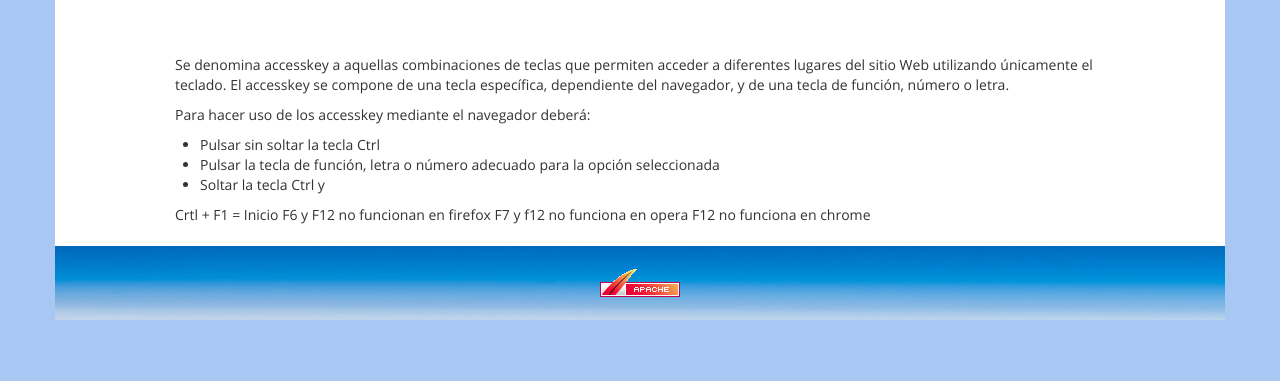
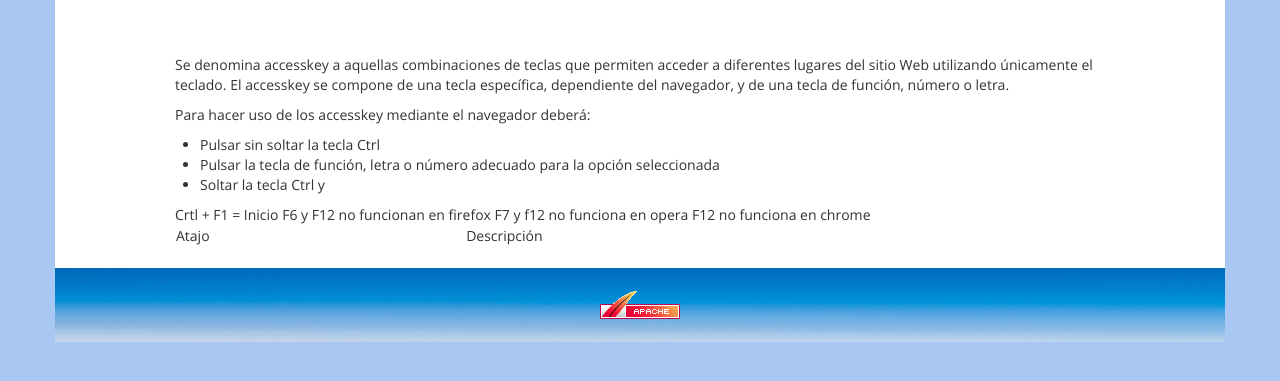
Before and after one commit to luchitoflores/gestionparroquial, a Django app: page /accesibilidad/ in a window 1280 px wide. Shown: the part 213-594 px from the top of the page. Run offline with Django 3.2, Linux system fonts and the light colour scheme; the visitor is signed in with stand-in values (Sample User, id 1); data that the repository does not hold is empty; parts of the project's set-up code (start-up, migrations or seed data) failed here and were passed over.

Commit message:
Aumento de atajos de teclado

```diff
--- a/static/js/sacramentos.js
+++ b/static/js/sacramentos.js
@@ -1108,11 +1108,11 @@ function combinacionTeclas(){
 		document.location.href='/bautismo/';
 	});
 
-	Mousetrap.bind('mod+c', function(e){
+	Mousetrap.bind('mod+alt+e', function(e){
 		document.location.href='/eucaristia/';
 	});
 
-	Mousetrap.bind('mod+e', function(){
+	Mousetrap.bind('mod+c', function(){
 		document.location.href='/confirmacion/';
 	});
 
--- a/templates/accesibilidad.html
+++ b/templates/accesibilidad.html
@@ -27,4 +27,17 @@ Crtl + F1 = Inicio
 F6 y F12 no funcionan en firefox
 F7 y f12 no funciona en opera
 F12 no funciona en chrome
+
+
+<table>
+	<thead>
+		<tr>
+			<td>Atajo</td>
+			<td>Descripción</td>
+		</tr>
+	</thead>
+	<tbody></tbody>
+</table>
+
+
 {%endblock%}
```
